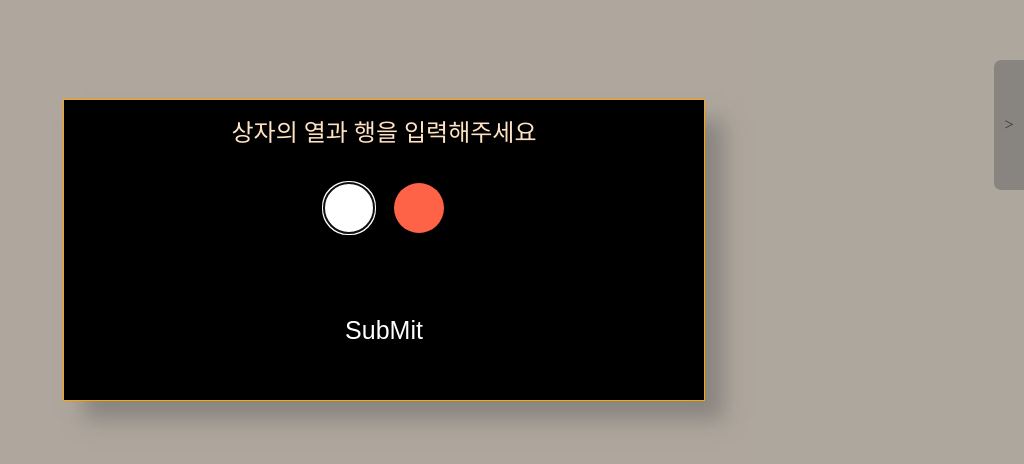
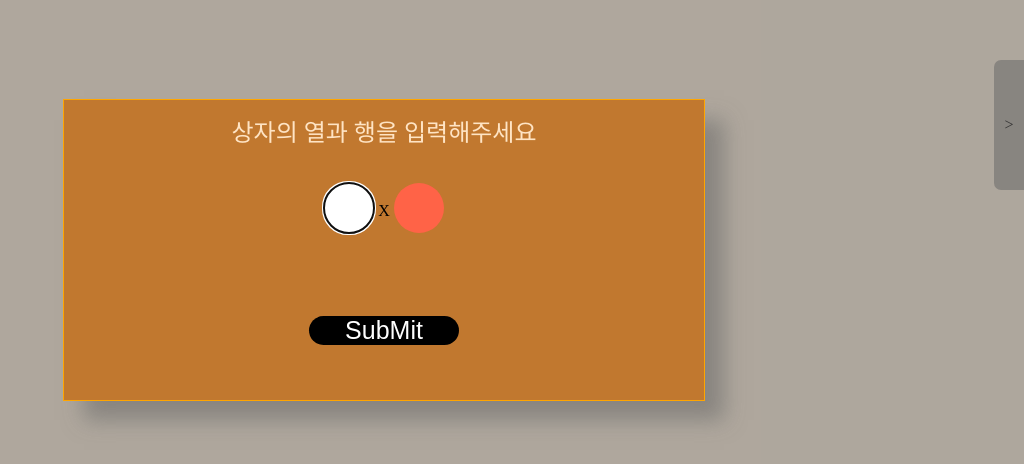
Before and after one commit to bluke127/numberBox, a website: page index.html in a window 1280 px wide. Shown: the part 150-614 px from the top of the page, without its empty margins (256-1280 px from the left). Drawn offline with Linux system fonts and the light colour scheme.

Commit message:
Revert "fix test"
This reverts commit 9002f2b699eabaf40a323092f93f2724ee71423c.

```diff
--- a/src/assets/css/index.css
+++ b/src/assets/css/index.css
@@ -26,7 +26,7 @@
   height: 300px;
   text-align: center;
   box-shadow: 20px 20px 20px rgba(100, 100, 100, 0.5);
-  background-color: black;
+  background-color: rgba(200, 100, 0, 0.7);
   outline: 1px solid orange;
   position: absolute;
   z-index: 2;
```
